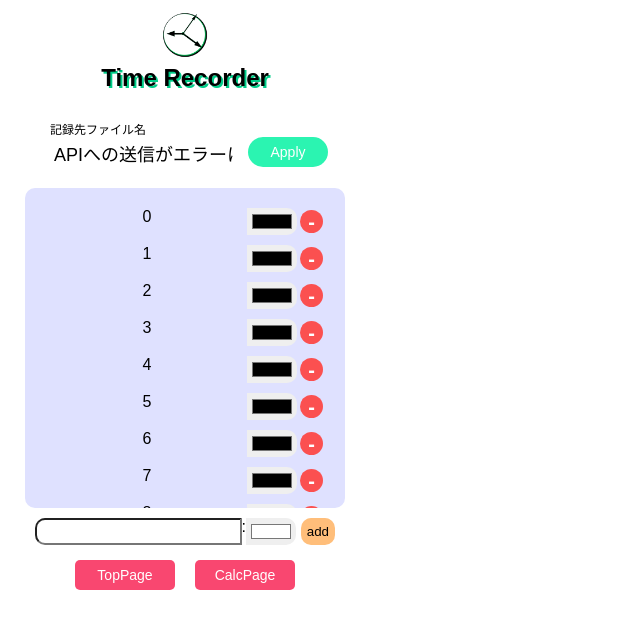
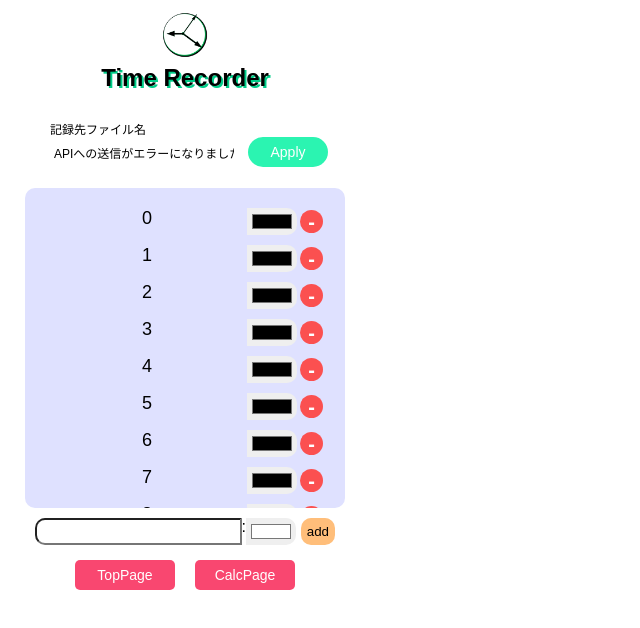
Before and after one commit to R-Imai/TimeRecorder, a React (Create React App) app: page /setting in a window 1280 px wide. Shown: the top 628 px of the page, without its empty margins (0-640 px from the left). Built offline with nearby package versions, Linux system fonts and the light colour scheme; no server answers; the HTML template or start-up script is replaced by a standard one.

Commit message:
フォントサイズ修正

```diff
--- a/src/Pages/App.css
+++ b/src/Pages/App.css
@@ -380,7 +380,7 @@ button{
 
 .save-file-name{
   height: 25px;
-  font-size: 18px;
+  font-size: 12px;
   width: 180px;
   border-radius: 10px;
   border-color: rgba(0, 0, 0, 0);
--- a/src/Pages/SettingPage.js
+++ b/src/Pages/SettingPage.js
@@ -80,9 +80,14 @@ class SettingPage extends Component {
   	return ( ( ( (r * 299) + (g * 587) + (b * 114) ) / 1000 ) < 128 ) ? "#ffffff" : "#000000" ;
   }
 
+  fontSize(strLength) {
+    let size = 200/strLength > 18 ? 18 : 200/strLength
+    return size
+  }
+
   render (){
     const colorDataDOM = this.state.colorConfig !== null ? Object.keys(this.state.colorConfig).map((k) => {
-      const bgStyle = {color: this.fontColor(this.state.colorConfig[k]), background: this.state.colorConfig[k]}
+      const bgStyle = {fontSize: this.fontSize(k.length) ,color: this.fontColor(this.state.colorConfig[k]), background: this.state.colorConfig[k]}
       return (
         <div key={k} className="flex-boxs color-setting">
           <div className="subject" style={bgStyle}>
```
